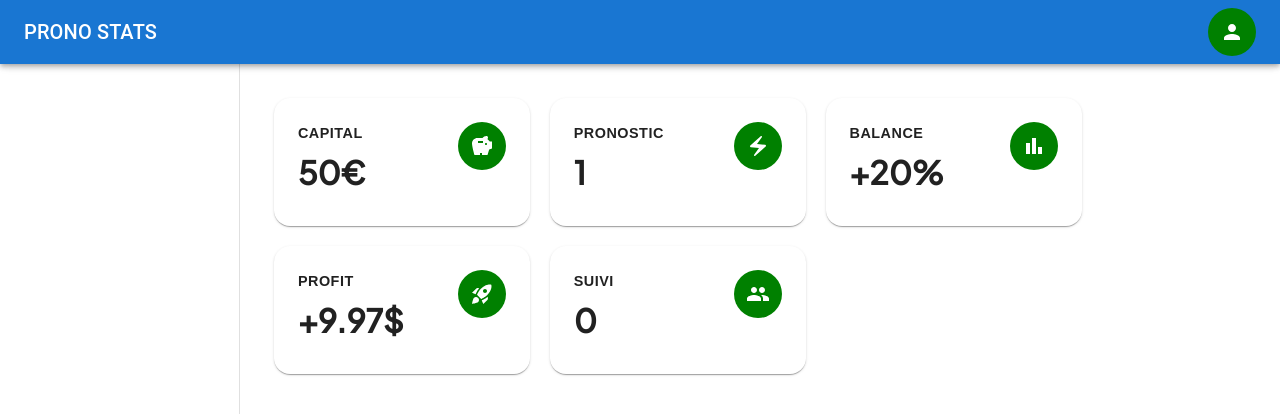
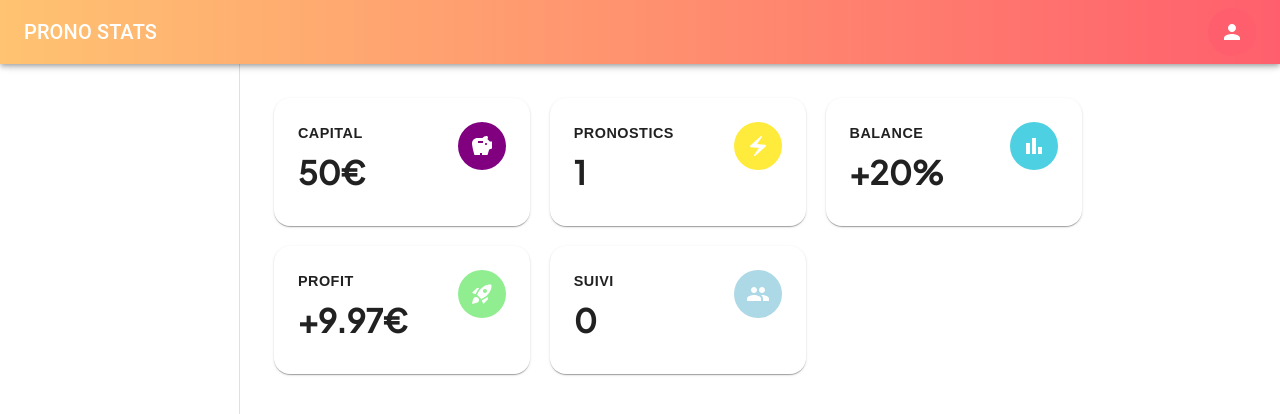
Before and after one commit to dpinard/dpinard, a React (Create React App) app in the folder testproject/: page / in a window 1280 px wide. Shown: the top 414 px of the page. Built offline with nearby package versions, Linux system fonts and the light colour scheme.

Commit message:
refacto color  dashboard

```diff
--- a/testproject/src/components/dashboard.js
+++ b/testproject/src/components/dashboard.js
@@ -3,7 +3,6 @@ import Paper from '@mui/material/Paper';
 import Toolbar from '@mui/material/Toolbar';
 import Typography from '@mui/material/Typography';
 import Avatar from '@mui/material/Avatar';
-import TopicOutlinedIcon from '@mui/icons-material/TopicOutlined';
 import GroupIcon from '@mui/icons-material/Group';
 import RocketLaunchIcon from '@mui/icons-material/RocketLaunch';
 import BarChartIcon from '@mui/icons-material/BarChart';
@@ -36,14 +35,14 @@ export default function Dashboard () {
                 height: 128,
                 },
             }}>
-        {/* BUDGET */}
+        {/* CAPITAL */}
                 <Paper sx={styles.dashCardPaper}>
                     <Box sx={{display:'flex',justifyContent:'space-between'}}>
                     <Box sx={{display:'flex', flexDirection:'column', }}>
                         <Typography variant='h6' textTransform='uppercase' fontFamily="Arial" letterSpacing='0.5px' fontWeight='600' fontSize='0.90em'> Capital </Typography>
                         <Typography variant='h5' fontFamily="Plus Jakarta Sans, sans-serif" lineHeight='1.7' fontWeight='700' fontSize='2rem'> 50€ </Typography>
                     </Box>
-                    <Avatar sx={{p:3, backgroundColor:'green'}}>
+                    <Avatar sx={{p:3, backgroundColor:'purple'}}>
                         <SavingsIcon/>
                     </Avatar>
                     </Box>
@@ -53,10 +52,10 @@ export default function Dashboard () {
                 <Paper sx={styles.dashCardPaper}>
                     <Box sx={{display:'flex',justifyContent:'space-between'}}>
                     <Box sx={{display:'flex', flexDirection:'column', }}>
-                        <Typography variant='h6' textTransform='uppercase' fontFamily="Arial" letterSpacing='0.5px' fontWeight='600' fontSize='0.90em'> Pronostic </Typography>
+                        <Typography variant='h6' textTransform='uppercase' fontFamily="Arial" letterSpacing='0.5px' fontWeight='600' fontSize='0.90em'> Pronostics </Typography>
                         <Typography variant='h5' fontFamily="Plus Jakarta Sans, sans-serif" lineHeight='1.7' fontWeight='700' fontSize='2rem'> 1 </Typography>
                     </Box>
-                    <Avatar sx={{p:3, backgroundColor:'green'}}>
+                    <Avatar sx={{p:3, backgroundColor:'#ffeb3b'}}>
                         <ElectricBoltIcon/>
                     </Avatar>
                     </Box>
@@ -69,7 +68,7 @@ export default function Dashboard () {
                         <Typography variant='h6' textTransform='uppercase' fontFamily="Arial" letterSpacing='0.5px' fontWeight='600' fontSize='0.90em'> Balance </Typography>
                         <Typography variant='h5' fontFamily="Plus Jakarta Sans, sans-serif" lineHeight='1.7' fontWeight='700' fontSize='2rem'> +20% </Typography>
                     </Box>
-                    <Avatar sx={{p:3, backgroundColor:'green'}}>
+                    <Avatar sx={{p:3, backgroundColor:'#4dd0e1'}}>
                         <BarChartIcon/>
                     </Avatar>
                     </Box>
@@ -80,9 +79,9 @@ export default function Dashboard () {
                     <Box sx={{display:'flex',justifyContent:'space-between'}}>
                     <Box sx={{display:'flex', flexDirection:'column', }}>
                         <Typography variant='h6' textTransform='uppercase' fontFamily="Arial" letterSpacing='0.5px' fontWeight='600' fontSize='0.90em'> Profit </Typography>
-                        <Typography variant='h5' fontFamily="Plus Jakarta Sans, sans-serif" lineHeight='1.7' fontWeight='700' fontSize='2rem'> +9.97$ </Typography>
+                        <Typography variant='h5' fontFamily="Plus Jakarta Sans, sans-serif" lineHeight='1.7' fontWeight='700' fontSize='2rem'> +9.97€ </Typography>
                     </Box>
-                    <Avatar sx={{p:3, backgroundColor:'green'}}>
+                    <Avatar sx={{p:3, backgroundColor:'lightgreen'}}>
                         <RocketLaunchIcon/>
                     </Avatar>
                     </Box>
@@ -95,7 +94,7 @@ export default function Dashboard () {
                         <Typography variant='h6' textTransform='uppercase' fontFamily="Arial" letterSpacing='0.5px' fontWeight='600' fontSize='0.90em'> Suivi </Typography>
                         <Typography variant='h5' fontFamily="Plus Jakarta Sans, sans-serif" lineHeight='1.7' fontWeight='700' fontSize='2rem'> 0 </Typography>
                     </Box>
-                    <Avatar sx={{p:3, backgroundColor:'green'}}>
+                    <Avatar sx={{p:3, backgroundColor:'lightblue'}}>
                         <GroupIcon/>
                     </Avatar>
                     </Box>
--- a/testproject/src/components/navbar.js
+++ b/testproject/src/components/navbar.js
@@ -10,13 +10,13 @@ export default function Navbar() {
     return (
         <div>
 
-        <AppBar position="fixed" noWrap sx={{ zIndex: (theme) => theme.zIndex.drawer + 1 }}>
+        <AppBar position="fixed" noWrap sx={{ zIndex: (theme) => theme.zIndex.drawer + 1, background:'linear-gradient(to right, #FFC371, #FF5F6D)' }}>
         <Toolbar>
             <Typography variant="h6" component="div" style={{flex:1}}>
                 PRONO STATS
             </Typography>
 
-            <Avatar sx={{p:3, backgroundColor:'green'}}>
+            <Avatar sx={{p:3, backgroundColor:'#FF5F6D'}}>
 
                 <PersonIcon/>
             </Avatar>
```
